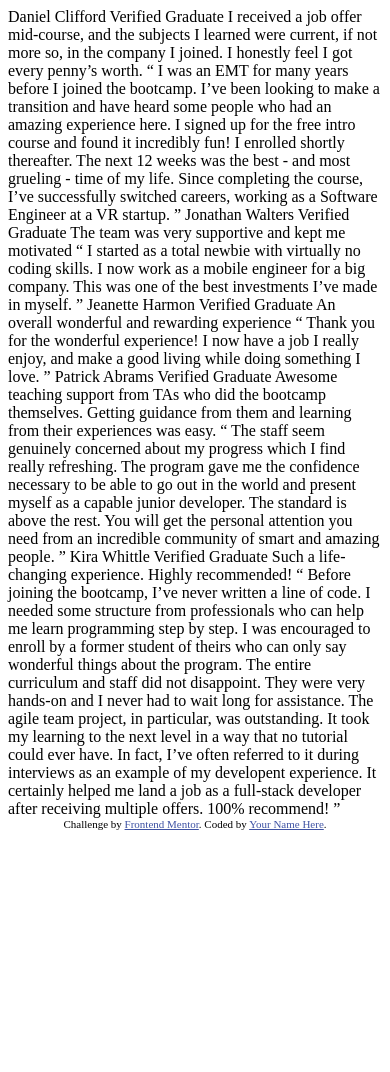
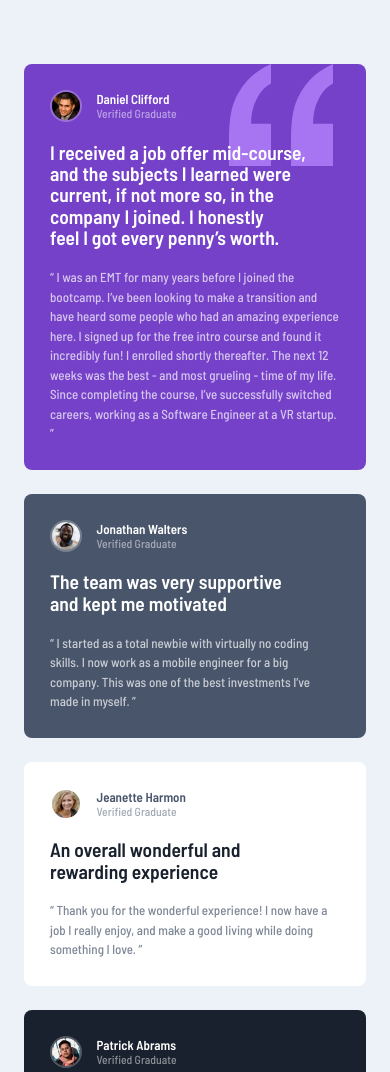
Before and after one commit to defPhisy/FM-testimonials-grid-section, a plain HTML site: page index.html in a window 390 px wide. Shown: the top 1072 px of the page. Before the commit the page ends 844 px from the top, so only its background shows below. Drawn offline with Linux system fonts and the light colour scheme.

Commit message:
🎨 create mobile structure and design

```diff
--- a/index.html
+++ b/index.html
@@ -1,64 +1,112 @@
 <!DOCTYPE html>
 <html lang="en">
+
 <head>
   <meta charset="UTF-8">
-  <meta name="viewport" content="width=device-width, initial-scale=1.0"> <!-- displays site properly based on user's device -->
+  <meta name="viewport" content="width=device-width, initial-scale=1.0">
+  <!-- displays site properly based on user's device -->
 
   <link rel="icon" type="image/png" sizes="32x32" href="./images/favicon-32x32.png">
+  <link rel="stylesheet" href="style.css">
 
   <title>Frontend Mentor | [Challenge Name Here]</title>
 
-  <!-- Feel free to remove these styles or customise in your own stylesheet 👍 -->
-  <style>
-    .attribution { font-size: 11px; text-align: center; }
-    .attribution a { color: hsl(228, 45%, 44%); }
-  </style>
 </head>
+
 <body>
-  Daniel Clifford
-  Verified Graduate
+  <main>
+    <div class="grid-container">
 
+      <div class="card purple">
+
+
+        <div class="user">
+          <img src="./images/image-daniel.jpg" alt="">
+          <p class="name">Daniel Clifford</>
+          <p class="status">Verified Graduate</p>
+        </div>
+
+        <h2 class="quote-title">
           I received a job offer mid-course, and the subjects I learned were current, if not more so,
           in the company I joined. I honestly feel I got every penny’s worth.
+        </h2>
 
+        <p class="text">
           “ I was an EMT for many years before I joined the bootcamp. I’ve been looking to make a
           transition and have heard some people who had an amazing experience here. I signed up
           for the free intro course and found it incredibly fun! I enrolled shortly thereafter.
           The next 12 weeks was the best - and most grueling - time of my life. Since completing
           the course, I’ve successfully switched careers, working as a Software Engineer at a VR startup. ”
+        </p>
+      </div>
 
-  Jonathan Walters
-  Verified Graduate
+      <div class="card gray-blue">
 
-  The team was very supportive and kept me motivated
+        <div class="user">
+          <img src="./images/image-jonathan.jpg" alt="">
+          <p class="name">Jonathan Walters</p>
+          <p class="status">Verified Graduate</p>
+        </div>
 
+
+        <h2 class="quote-title">The team was very supportive and kept me motivated</h2>
+
+        <p class="text">
           “ I started as a total newbie with virtually no coding skills. I now work as a mobile engineer
           for a big company. This was one of the best investments I’ve made in myself. ”
+        </p>
+      </div>
 
-  Jeanette Harmon
-  Verified Graduate
+      <div class="card">
 
-  An overall wonderful and rewarding experience
+        <div class="user">
+          <img src="./images/image-jeanette.jpg" alt="">
+          <p class="name">Jeanette Harmon</p>
+          <p class="status">Verified Graduate</p>
+        </div>
 
+        <h2 class="quote-title">An overall wonderful and rewarding experience</h2>
+
+        <p class="text">
           “ Thank you for the wonderful experience! I now have a job I really enjoy, and make a good living
           while doing something I love. ”
+        </p>
+      </div>
 
-  Patrick Abrams
-  Verified Graduate
+      <div class="card black-blue">
 
+        <div class="user">
+          <img src="./images/image-patrick.jpg" alt="">
+          <p class="name">Patrick Abrams</p>
+          <p class="status">Verified Graduate</p>
+        </div>
+
+        <h2 class="quote-title">
           Awesome teaching support from TAs who did the bootcamp themselves. Getting guidance from them and
           learning from their experiences was easy.
+        </h2>
 
+        <p class="text">
           “ The staff seem genuinely concerned about my progress which I find really refreshing. The program
           gave me the confidence necessary to be able to go out in the world and present myself as a capable
           junior developer. The standard is above the rest. You will get the personal attention you need from
           an incredible community of smart and amazing people. ”
+        </p>
+      </div>
 
-  Kira Whittle
-  Verified Graduate
+      <div class="card">
 
+        <div class="user">
+          <img src="./images/image-kira.jpg" alt="">
+          <p class="name">Kira Whittle</p>
+          <p class="status">Verified Graduate</p>
+        </div>
+
+        <h2 class="quote-title">
           Such a life-changing experience. Highly recommended!
+        </h2>
 
+        <p class="text">
         “ Before joining the bootcamp, I’ve never written a line of code. I needed some structure from
         professionals who can help me learn programming step by step. I was encouraged to enroll by a former
         student of theirs who can only say wonderful things about the program. The entire curriculum and staff
@@ -67,10 +115,11 @@
         could ever have. In fact, I’ve often referred to it during interviews as an example of my developent
         experience. It certainly helped me land a job as a full-stack developer after receiving multiple offers.
         100% recommend! ”
+        </p>
+      </div>
 
-  <div class="attribution">
-    Challenge by <a href="https://www.frontendmentor.io?ref=challenge" target="_blank">Frontend Mentor</a>.
-    Coded by <a href="#">Your Name Here</a>.
     </div>
+  </main>
 </body>
+
 </html>
--- /dev/null
+++ b/style.css
@@ -0,0 +1,173 @@
+@import url("https://fonts.googleapis.com/css2?family=Barlow+Semi+Condensed:wght@500;600&display=swap");
+
+/* Custom CSS Reset
+based on Josh Comeau's CSS Reset: https://www.joshwcomeau.com/css/custom-css-reset/
+and Andy Bell's Modern CSS Reset: https://piccalil.li/blog/a-more-modern-css-reset/ */
+
+*,
+*::before,
+*::after {
+  box-sizing: border-box;
+}
+
+* {
+  margin: 0;
+}
+
+/* -webkit... only for Safari and MacOS with retina display */
+body {
+  min-height: 100vh;
+  line-height: 1.5;
+  -webkit-font-smoothing: antialiased;
+}
+
+h1,
+h2,
+h3,
+h4,
+button,
+input,
+label {
+  line-height: 1.1;
+}
+
+h1,
+h2,
+h3,
+h4 {
+  text-wrap: balance;
+}
+
+h1,
+h2,
+h3,
+h4,
+h5,
+h6,
+p {
+  overflow-wrap: break-word;
+}
+
+img,
+picture,
+video,
+canvas,
+svg {
+  display: block;
+  max-width: 100%;
+}
+
+/* makes sure to use same font-family, font-size and font-weight for all elements */
+input,
+button,
+textarea,
+select {
+  font: inherit;
+}
+
+/*----------- Main Styles -----------*/
+
+:root {
+  /* Primary */
+  --clr-moderate-violet: hsl(263, 55%, 52%);
+  --clr-very-dark-grayish-blue: hsl(217, 19%, 35%);
+  --clr-very-dark-blackish-blue: hsl(219, 29%, 14%);
+  --clr-white: hsl(0, 0%, 100%);
+
+  /* Neutral */
+  --clr-light-gray: hsl(0, 0%, 81%);
+  --clr-light-grayish-blue: hsl(210, 46%, 95%);
+
+  --f-w-500: 500;
+  --f-w-600: 600;
+}
+
+body {
+  background-color: var(--clr-light-grayish-blue);
+  font-family: "Barlow Semi Condensed", sans-serif;
+  color: var(--clr-very-dark-grayish-blue);
+  font-size: calc(13 / 16 * 1rem);
+}
+
+.grid-container {
+  display: grid;
+  place-items: center;
+  gap: 1.5rem;
+  padding-block-start: 4rem;
+  padding-inline: 1.5rem;
+}
+
+.card {
+  background-color: var(--clr-white);
+  padding: 2em;
+  border-radius: 0.5rem;
+  position: relative;
+  z-index: 0;
+
+  & .user {
+    display: grid;
+    justify-items: start;
+    align-items: center;
+    grid-template-columns: 2.5rem auto;
+    grid-template-rows: 1rem 1rem;
+    column-gap: 0.5em;
+    margin-block-end: 1.5em;
+
+    & img {
+      grid-row: 1 / 3;
+      width: 2rem;
+      border-radius: 50%;
+      border: 2px solid hsla(0, 0%, 100%, 0.25);
+    }
+
+    & .name {
+      margin-block-start: 0.3em;
+      font-weight: var(--f-w-600);
+    }
+
+    & .status {
+      font-size: 0.9em;
+      opacity: 50%;
+    }
+  }
+
+  & .quote-title {
+    color: var(--clr-very-dark-blackish-blue);
+    margin-block-end: 1em;
+  }
+
+  & .text {
+    opacity: 70%;
+  }
+}
+
+.purple {
+  background-color: var(--clr-moderate-violet);
+}
+
+.purple::before {
+  content: url(./images/bg-pattern-quotation.svg);
+  position: absolute;
+  top: 0;
+  left: 75%;
+  transform: translate(-50%);
+  z-index: -1;
+}
+
+.gray-blue {
+  background-color: var(--clr-very-dark-grayish-blue);
+}
+
+.black-blue {
+  background-color: var(--clr-very-dark-blackish-blue);
+}
+
+.purple,
+.gray-blue,
+.black-blue {
+  color: var(--clr-white);
+
+  & .quote-title {
+    color: var(--clr-white);
+  }
+}
```
Lines whose indentation alone changed are shown as unchanged.
